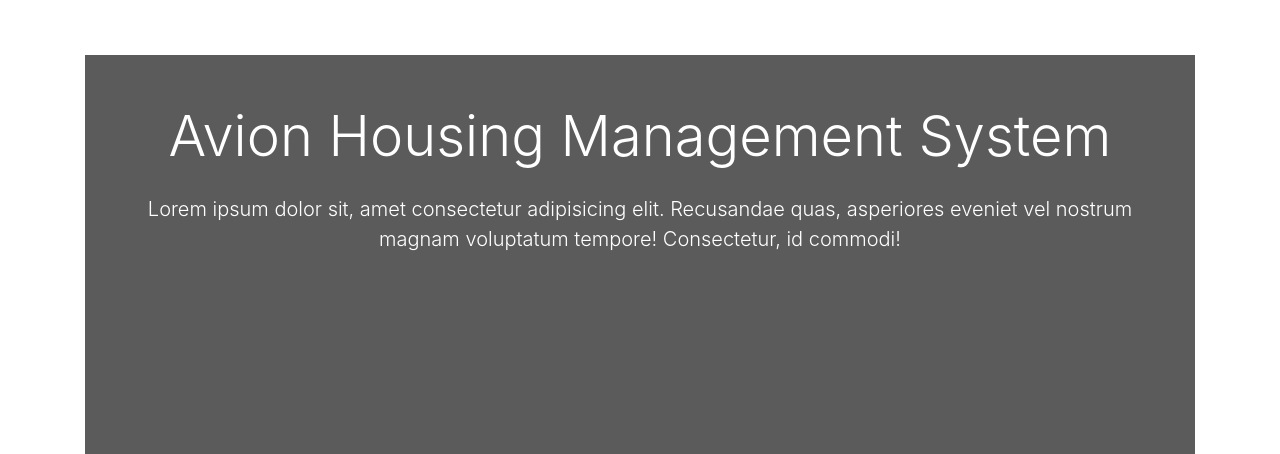
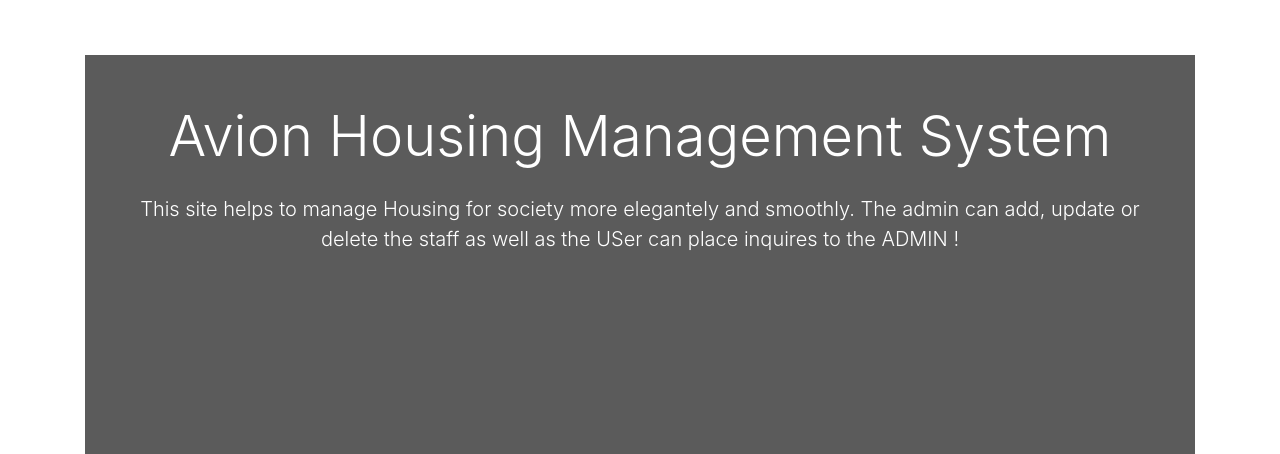
Before and after one commit to aditya23-1994/Housing-Management-Project, a Django app: page / in a window 1280 px wide. Shown: the part 153-607 px from the top of the page. Run offline with Django 3.2, Linux system fonts and the light colour scheme; some libraries are stand-ins or nearby versions.

Commit message:
better push

```diff
--- a/templates/pages/index.html
+++ b/templates/pages/index.html
@@ -9,8 +9,8 @@
           <h1 class="display-4 mb-4">
             Avion Housing Management System
           </h1>
-          <p class="lead">Lorem ipsum dolor sit, amet consectetur adipisicing elit. Recusandae quas, asperiores eveniet vel nostrum magnam
-            voluptatum tempore! Consectetur, id commodi!</p>
+          <p class="lead">This site helps to manage Housing for society more elegantely and smoothly.
+            The admin can add, update or delete the staff as well as the USer can place inquires to the ADMIN !</p>
 
         </div>
       </div>
```
